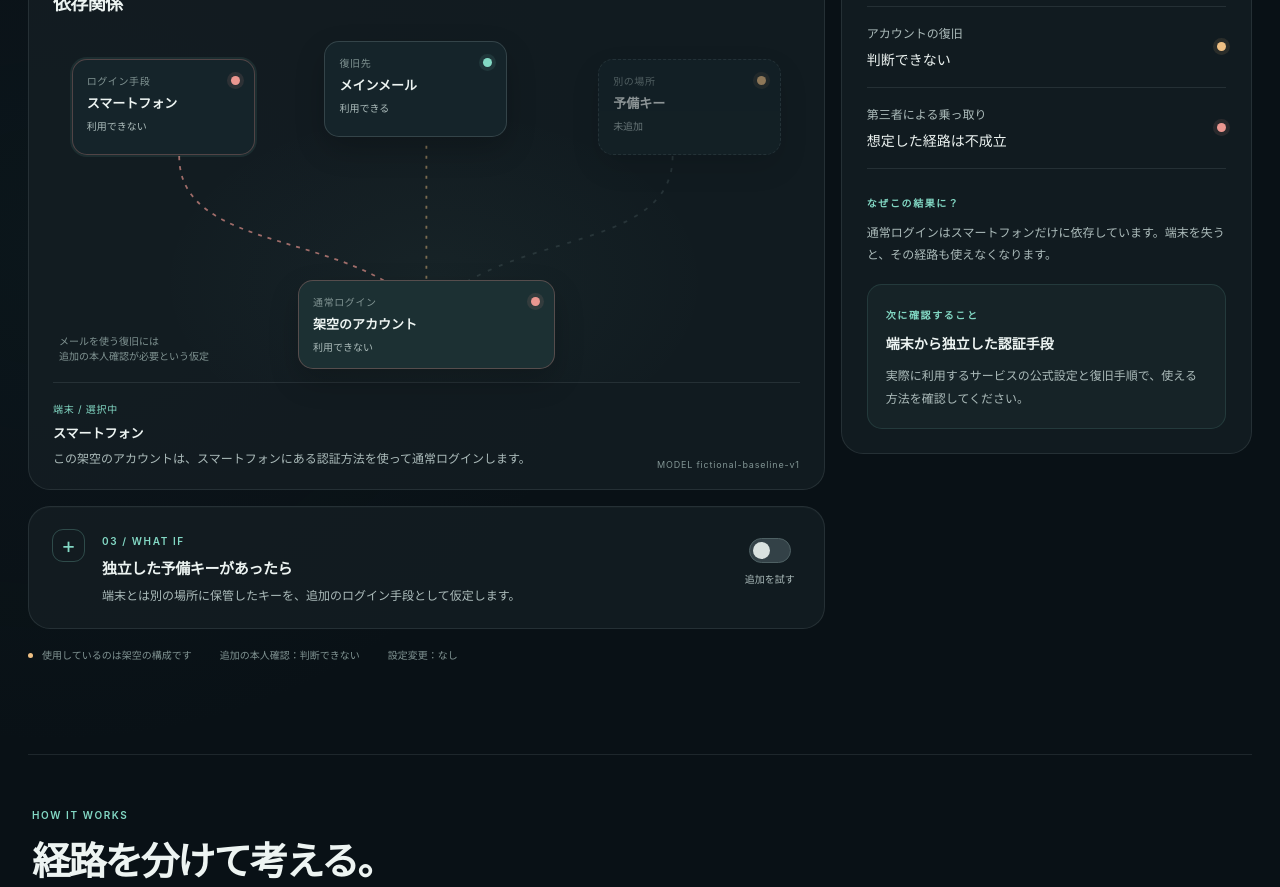
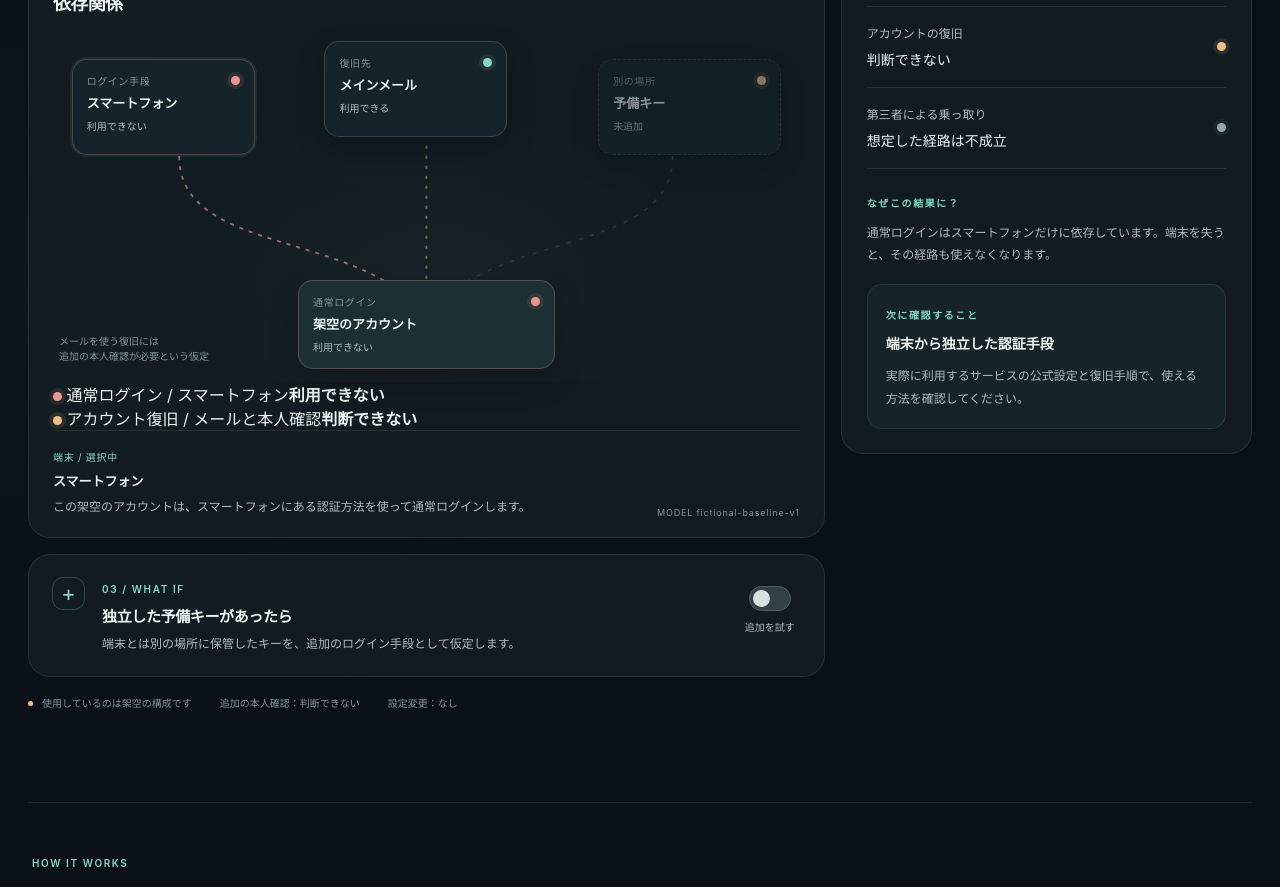
Before and after one commit to akiralazycat/security-twin, a Next.js app: page / in a window 1280 px wide. Shown: the part 1160-2047 px from the top of the page. Built offline with nearby package versions, Linux system fonts and the light colour scheme.

Commit message:
feat(a11y): add engine-driven route list alongside graph and contextual attacker status

```diff
--- a/components/SecurityWorkspace.tsx
+++ b/components/SecurityWorkspace.tsx
@@ -2,7 +2,7 @@
 
 import { useMemo, useState } from "react";
 import {
-  DEMO_MODEL, DEMO_SCENARIOS, evaluateDemo, reportStatus,
+  DEMO_MODEL, evaluateDemo, reportStatus,
   type DemoScenarioKey,
 } from "../src/demo";
 import type { CapabilityResult, Status } from "../src/engine";
@@ -208,6 +208,20 @@ export default function SecurityWorkspace() {
                   ))}
                   <span className="atlas-note">メールを使う復旧には<br />追加の本人確認が必要という仮定</span>
                 </div>
+                <div className="atlas-path-list" role="list" aria-label="各認証経路の評価">
+                  <div className="path-list-item" role="listitem">
+                    <span><StatusMark status={phone} /> 通常ログイン / スマートフォン</span>
+                    <strong>{ownerWord(phone)}</strong>
+                  </div>
+                  {proposed && <div className="path-list-item" role="listitem">
+                    <span><StatusMark status={spare} /> 通常ログイン / 予備キー（仮）</span>
+                    <strong>{ownerWord(spare)}</strong>
+                  </div>}
+                  <div className="path-list-item" role="listitem">
+                    <span><StatusMark status={recovery.status} /> アカウント復旧 / メールと本人確認</span>
+                    <strong>{ownerWord(recovery.status)}</strong>
+                  </div>
+                </div>
                 <div className="atlas-footer">
                   <div className="node-detail" aria-live="polite">
                     <span className="detail-kicker">{selected.kind} / 選択中</span>
@@ -257,7 +271,7 @@ export default function SecurityWorkspace() {
               </div>
               <div className="result-line">
                 <div><span>第三者による乗っ取り</span><strong>{attackerWord(takeover.status)}</strong></div>
-                <StatusMark status={takeover.status} />
+                <span className={"status-mark attack-status attack-" + takeover.status} aria-hidden="true" />
               </div>
               <div className="explanation">
                 <span className="panel-index">なぜこの結果に？</span>
```
